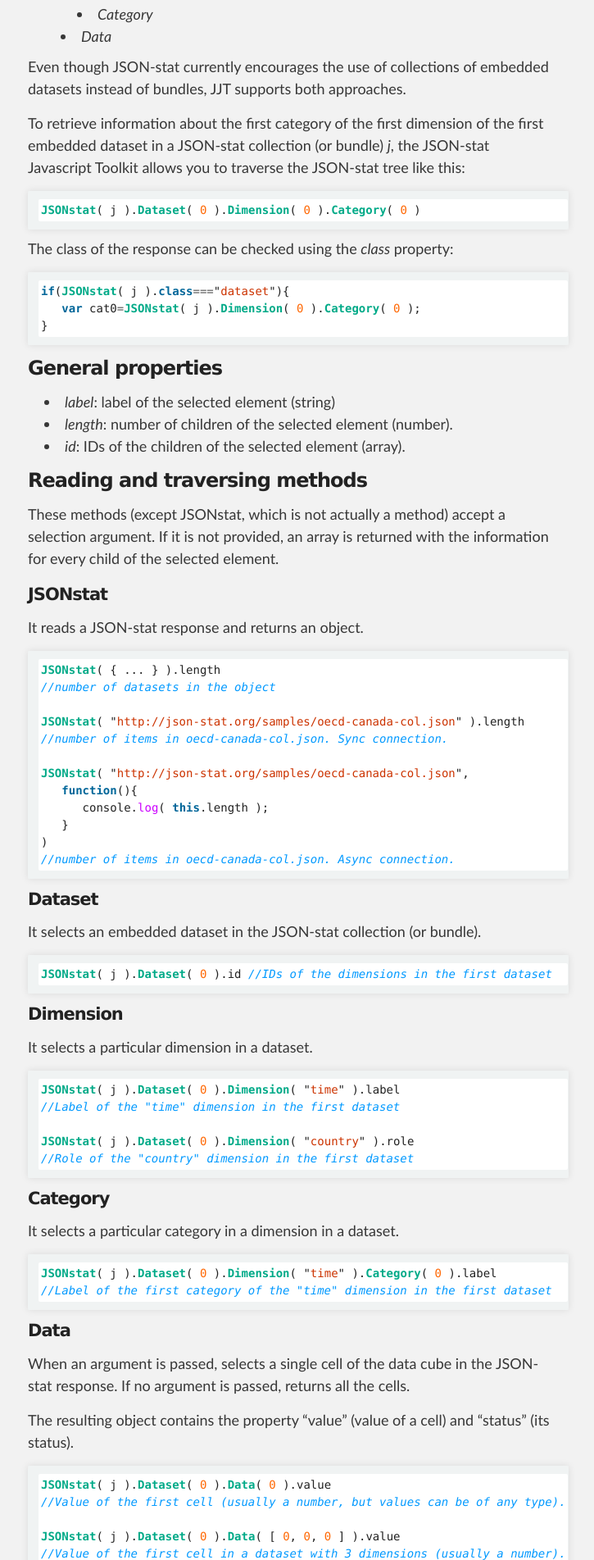
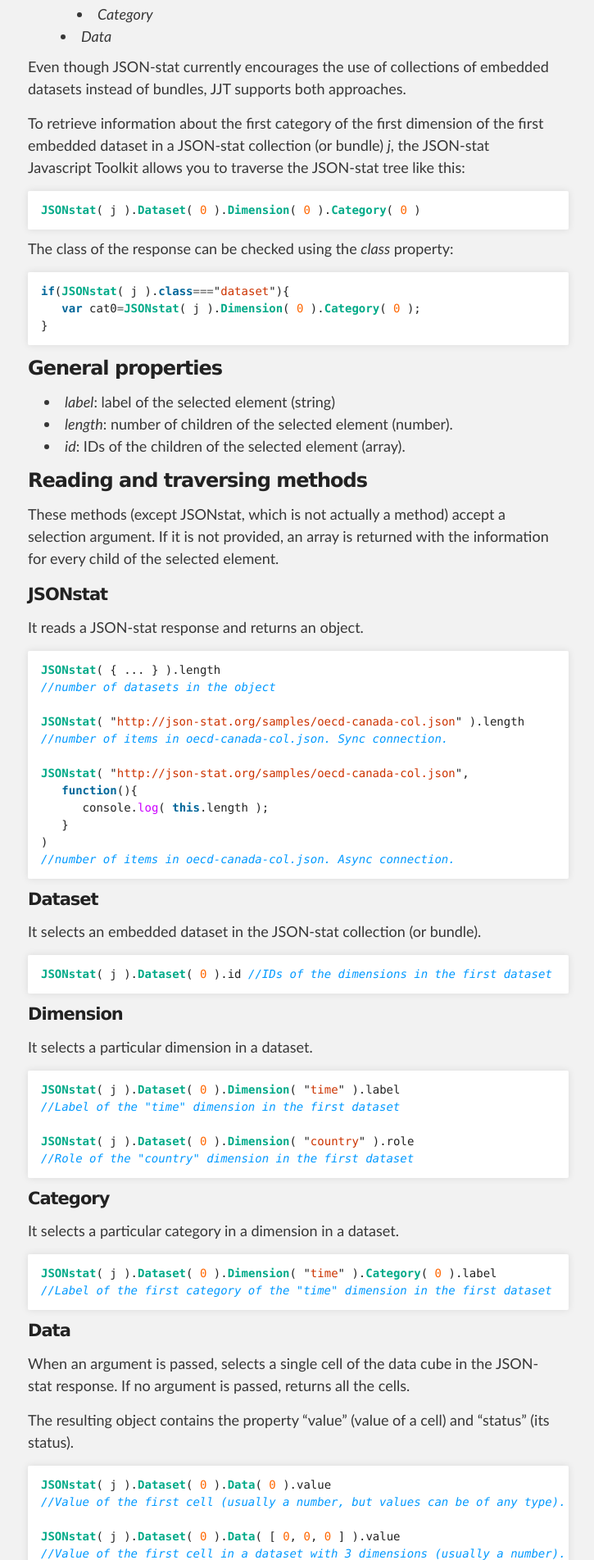
Before and after one commit to badosa/JSON-stat, a Jekyll site: the page built from index.md, in a window 1280 px wide. Shown: the part 1413-3316 px from the top of the page at 82% size, without its empty margins (286-1011 px from the left). Built offline with Jekyll 4.4.1, drawn with Linux system fonts in a browser that asks for light colours; some web fonts are replaced.

```diff
--- a/stylesheets/pygment_trac.css
+++ b/stylesheets/pygment_trac.css
@@ -1,5 +1,5 @@
 .highlight .hll { background-color: #ffffcc }
-.highlight  { background: #f0f3f3; }
+/*.highlight  { background: #f0f3f3; }*/
 .highlight .c { color: #0099FF; font-style: italic } /* Comment */
 .highlight .err { color: #AA0000; background-color: #FFAAAA } /* Error */
 .highlight .k { color: #006699; font-weight: bold } /* Keyword */
```
